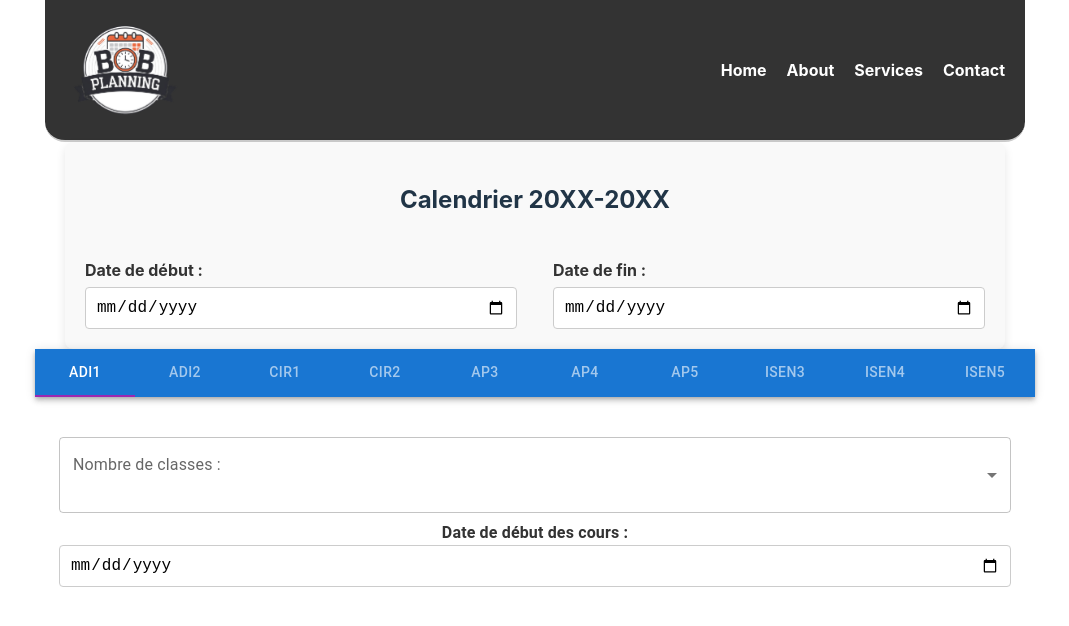
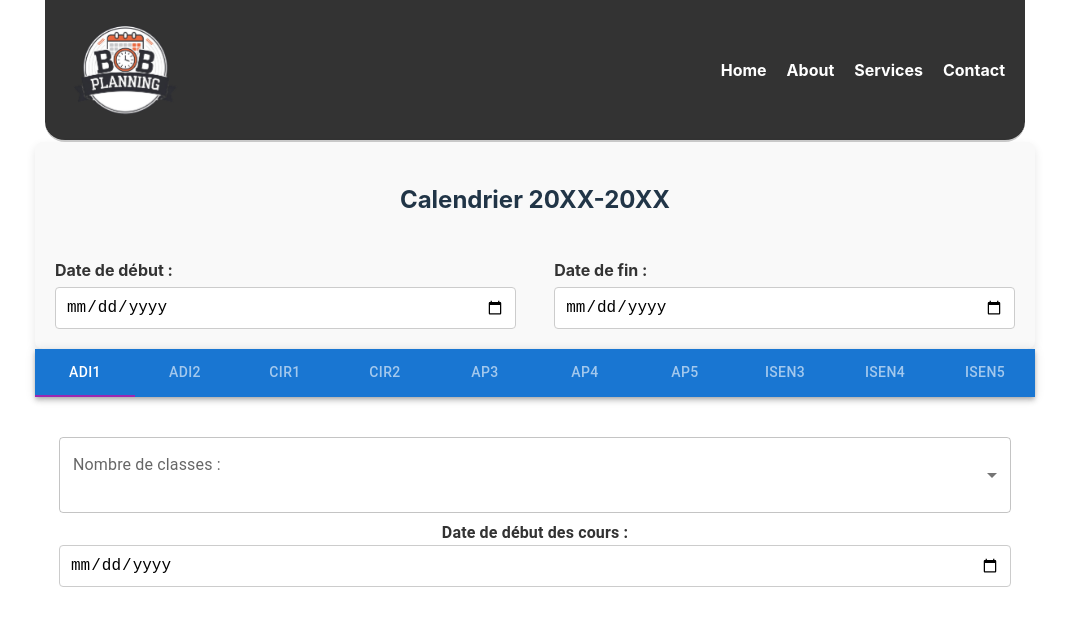
Before and after one commit to rozennrd/OPALE, a React (Vite) app in the folder BobPlanning.front/: page / in a window 1280 px wide. Shown: the top 626 px of the page, without its empty margins (105-1174 px from the left). Built offline with nearby package versions, Linux system fonts and the light colour scheme.

Commit message:
ajout du composant periode dans les tabs AP

```diff
--- a/BobPlanning.front/src/components/DebFinCalendrier.css
+++ b/BobPlanning.front/src/components/DebFinCalendrier.css
@@ -4,7 +4,7 @@
     background-color: #f9f9f9;
     border-radius: 8px;
     box-shadow: 0px 4px 10px rgba(0, 0, 0, 0.1);
-    max-width: 900px;
+    max-width: 1000px;
     margin: 0 auto; /* Center horizontally */
     text-align: center;
 }
--- a/BobPlanning.front/src/components/TabsPromos.tsx
+++ b/BobPlanning.front/src/components/TabsPromos.tsx
@@ -7,6 +7,7 @@ import Typography from '@mui/material/Typography';
 import Box from '@mui/material/Box';
 import SingleDropdown from './SingleDropdown';
 import DebCoursDate from './DebCoursDate';
+import PeriodesAP from './PeriodesAP';
 
 interface TabPanelProps {
     children?: React.ReactNode;
@@ -83,6 +84,10 @@ export default function FullWidthTabs() {
                     {/* Content of each TabPanel can be anything you want */}
                     <SingleDropdown/>
                     <DebCoursDate/>
+                    {(promo === 'AP3' || promo === 'AP4' || promo === 'AP5') && (
+                        <PeriodesAP />
+                    )}
+
                 </TabPanel>
             ))}
         </Box>
```
